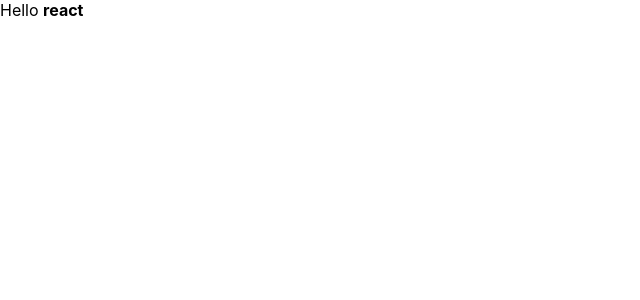
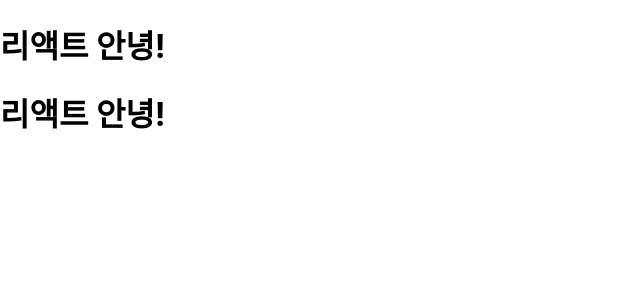
Before and after one commit to TeackjinLee/reactStudy, a React (Create React App) app: page / in a window 1280 px wide. Shown: the top 300 px of the page, without its empty margins (0-640 px from the left). Built offline with nearby package versions, Linux system fonts and the light colour scheme.

Commit message:
jsx문법 감싸인 요소
감싸인 요소

```diff
--- a/src/App.js
+++ b/src/App.js
@@ -1,12 +1,15 @@
-import logo from './logo.svg';
-import './App.css';
+import React from 'react';
 
 function App() {
   return (
+    // <div>
+    //   Hello <b>react</b>
+    // </div>
     <div>
-      Hello <b>react</b>
+      <h1>리액트 안녕!</h1>
+      <h1>리액트 안녕!</h1>
     </div>
-  );
+  )
 }
 
 export default App;
```
